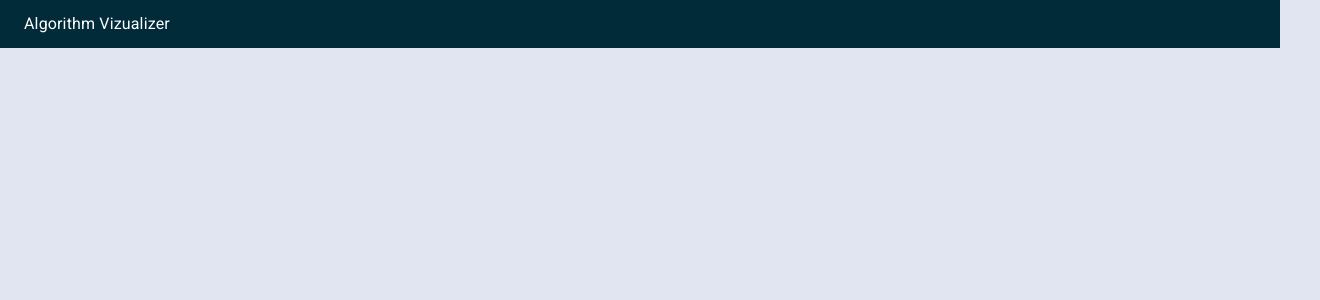
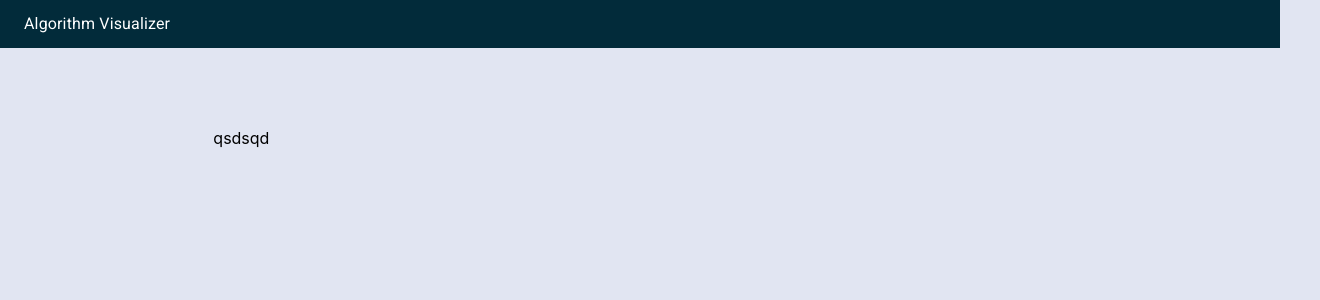
Before and after one commit to ChadiToto/Algorithm_Visualizer, a React (Create React App) app: page / in a window 1280 px wide. Shown: the top 300 px of the page, 1320 px wide, since content can reach past the window. Built offline with nearby package versions, Linux system fonts and the light colour scheme.

Commit message:
Home Page Changes V1

```diff
--- a/src/Components/Header/Header.js
+++ b/src/Components/Header.js
@@ -6,10 +6,13 @@ const Header = () => {
     <AppBar
       position="static"
       color="secondary"
-      style={{ boxShadow: "none", backgroundColor: "#022B3A" }}
+      style={{
+        boxShadow: "none",
+        backgroundColor: "#022B3A",
+      }}
     >
       <Toolbar variant="dense">
-        <Typography>Algorithm Vizualizer</Typography>
+        <Typography>Algorithm Visualizer</Typography>
       </Toolbar>
     </AppBar>
   );
--- a/src/Views/App/App.js
+++ b/src/Views/App/App.js
@@ -1,13 +1,22 @@
 import React from "react";
 import "fontsource-roboto";
 import { Grid } from "@material-ui/core";
-import Header from "../../Components/Header/Header";
+
+import Header from "../../Components/Header";
 
 function App() {
   return (
-    <Grid container direction="column">
-      <Grid item>
+    <Grid container direction="column" spacing={10}>
+      <Grid item xs={12}>
         <Header></Header>
+      </Grid>
+
+      <Grid item container>
+        <Grid item xs={2} />
+        <Grid item xs={8}>
+          qsdsqd
+        </Grid>
+        <Grid item xs={2} />
       </Grid>
     </Grid>
   );
--- a/src/index.css
+++ b/src/index.css
@@ -1,9 +1,10 @@
+@import url("https://fonts.googleapis.com/css?family=Anton");
 body {
   margin: 0;
   background-color: #e1e5f2;
   font-family: -apple-system, BlinkMacSystemFont, "Segoe UI", "Roboto", "Oxygen",
     "Ubuntu", "Cantarell", "Fira Sans", "Droid Sans", "Helvetica Neue",
-    sans-serif;
+    "Press Start 2P", sans-serif;
   -webkit-font-smoothing: antialiased;
   -moz-osx-font-smoothing: grayscale;
 }
```
